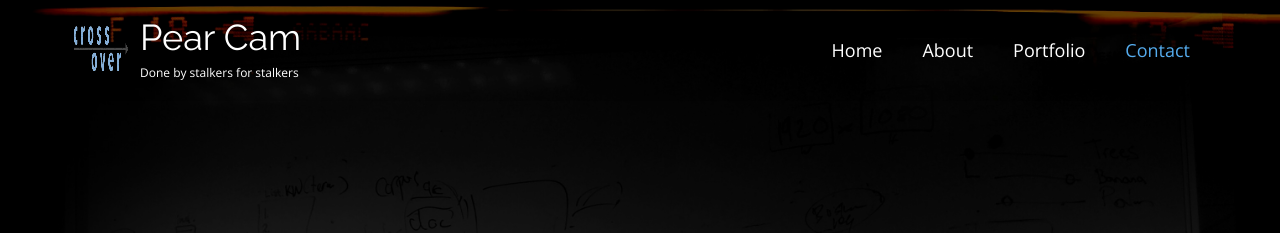
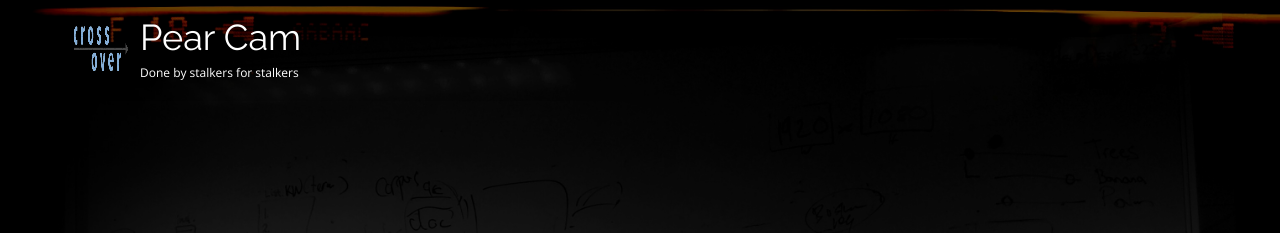
Before and after one commit to poltak/jianloong.github.io, a Jekyll site: the page fusecam/index.html, which Jekyll copies as it is, in a window 1280 px wide. Shown: the top 233 px of the page. Built offline with Jekyll 4.4.1, drawn with Linux system fonts in a browser that asks for light colours.

Commit message:
Removed misc comps

```diff
--- a/fusecam/index.html
+++ b/fusecam/index.html
@@ -78,31 +78,6 @@
 
 								<!-- navbar start -->
 								<!-- ================ -->
-								<nav class="navbar navbar-default" role="navigation">
-									<div class="container-fluid">
-
-										<!-- Toggle get grouped for better mobile display -->
-										<div class="navbar-header">
-											<button type="button" class="navbar-toggle" data-toggle="collapse" data-target="#navbar-collapse-1">
-												<span class="sr-only">Toggle navigation</span>
-												<span class="icon-bar"></span>
-												<span class="icon-bar"></span>
-												<span class="icon-bar"></span>
-											</button>
-										</div>
-
-										<!-- Collect the nav links, forms, and other content for toggling -->
-										<div class="collapse navbar-collapse scrollspy smooth-scroll" id="navbar-collapse-1">
-											<ul class="nav navbar-nav navbar-right">
-												<li class="active"><a href="#banner">Home</a></li>
-												<li><a href="#about">About</a></li>
-												<li><a href="#portfolio">Portfolio</a></li>
-												<li><a href="#contact">Contact</a></li>
-											</ul>
-										</div>
-
-									</div>
-								</nav>
 								<!-- navbar end -->
 
 							</div>
@@ -127,7 +102,7 @@
 						<div class="col-md-8 col-md-offset-2 object-non-visible" data-animation-effect="fadeIn">
 							<!-- <h1 class="text-center">We are <span>Worthy</span></h1> -->
 													<div class="embed-responsive embed-responsive-16by9">
-  <iframe class="embed-responsive-item" src="https://www.youtube.com/watch?v=pIZ5ie47jvk"></iframe>
+  <iframe class="embed-responsive-item" src="//www.youtube.com/watch?v=pIZ5ie47jvk"></iframe>
 </div>
 <!-- 							<h1 class="text-center">Awesome whiteboard image goes behind</h1>
 							<p class="lead text-center">Lorem ipsum dolor sit amet, consectetur adipisicing elit. Eos debitis provident nulla illum minus enim praesentium repellendus ullam cupiditate reiciendis optio voluptatem, recusandae nobis quis aperiam, sapiente libero ut at.</p> -->
```
